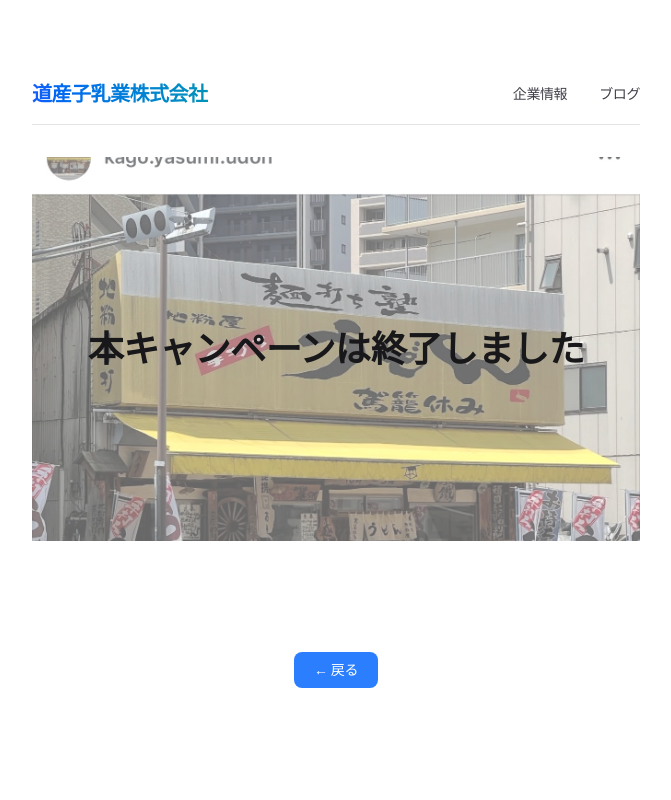
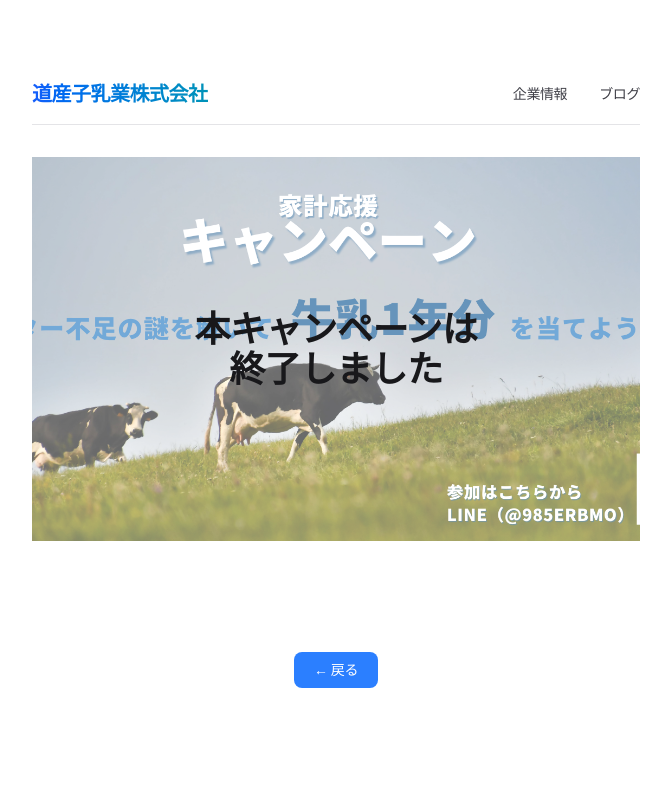
Before and after one commit to ocean-marine/where-is-my-butter, a Next.js app: page / in a window 1280 px wide. Shown: the top 800 px of the page, without its empty margins (304-975 px from the left). Built offline with nearby package versions, Linux system fonts and the light colour scheme.

Commit message:
Update campaign image and modify text formatting

```diff
--- a/app/page.tsx
+++ b/app/page.tsx
@@ -17,7 +17,7 @@ export default function NotFound() {
       <div className="relative w-full">
         <div className="relative h-96 w-full overflow-hidden">
           <Image
-            src="/IMG_7006.jpeg"
+            src="/IMG_7010.png"
             alt="Campaign"
             fill
             className="object-cover"
@@ -32,7 +32,7 @@ export default function NotFound() {
               transition={{ delay: 0.2, duration: 0.4 }}
               className="text-4xl font-bold text-zinc-900"
             >
-              本キャンペーンは終了しました
+              本キャンペーンは<br></br>終了しました
             </motion.h1>
           </div>
         </div>
```
